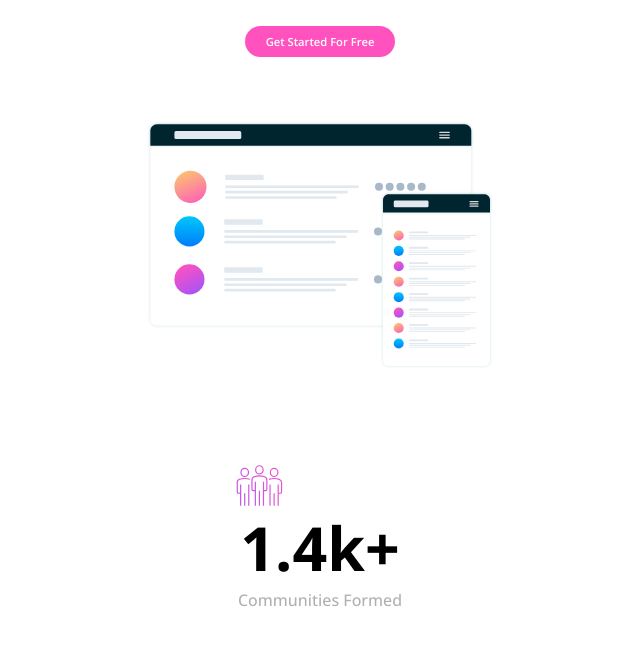
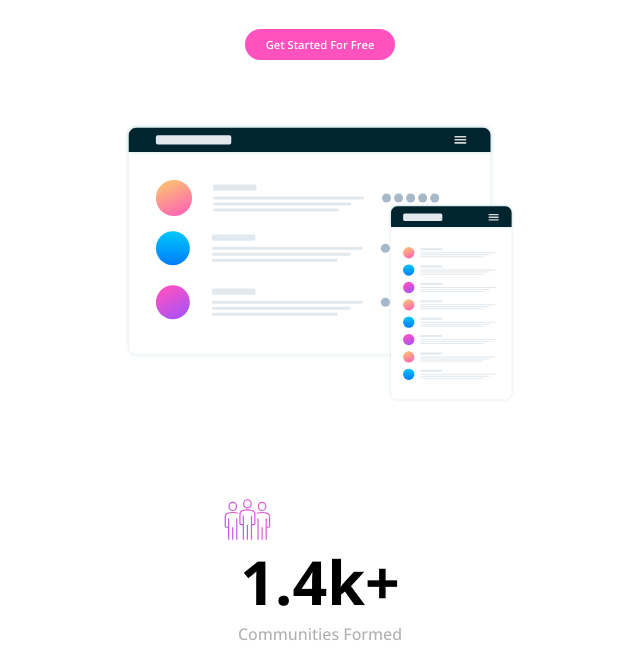
Before and after one commit to Billy7SE/a-Huddle-Landing-Page, a plain HTML site: page index.html in a window 1280 px wide. Shown: the part 300-956 px from the top of the page, without its empty margins (320-960 px from the left). Drawn offline with nearby package versions, Linux system fonts and the light colour scheme.

Commit message:
Rediced body padding: left & right

```diff
--- a/css/style.css
+++ b/css/style.css
@@ -43,7 +43,7 @@ body {
     font-family: "Open Sans", sans-serif;
     width: min(100%, 481px);
     min-height: 100vh;
-    padding: 0.75rem 3rem;
+    padding: 0.75rem 1.5rem;
     margin: 0 auto;
 
     display: flex;
```
